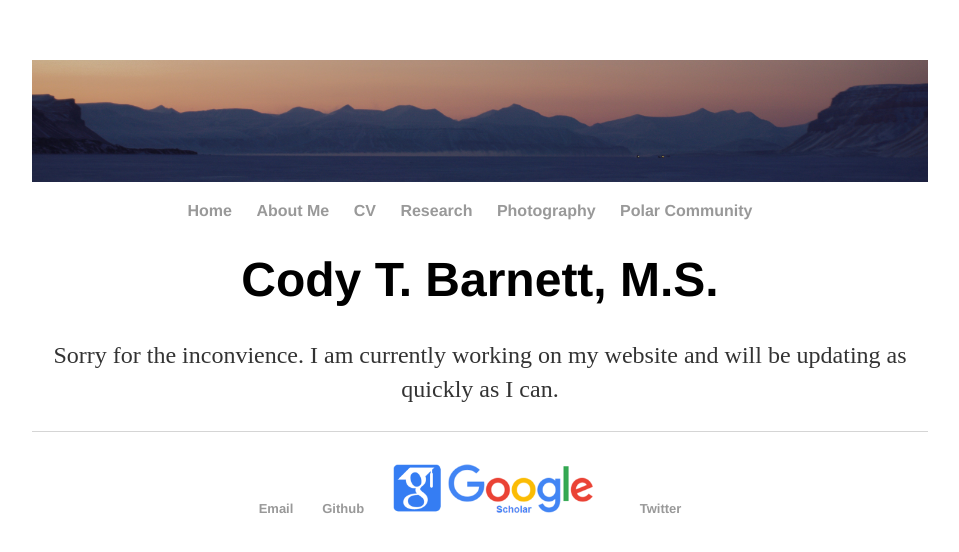
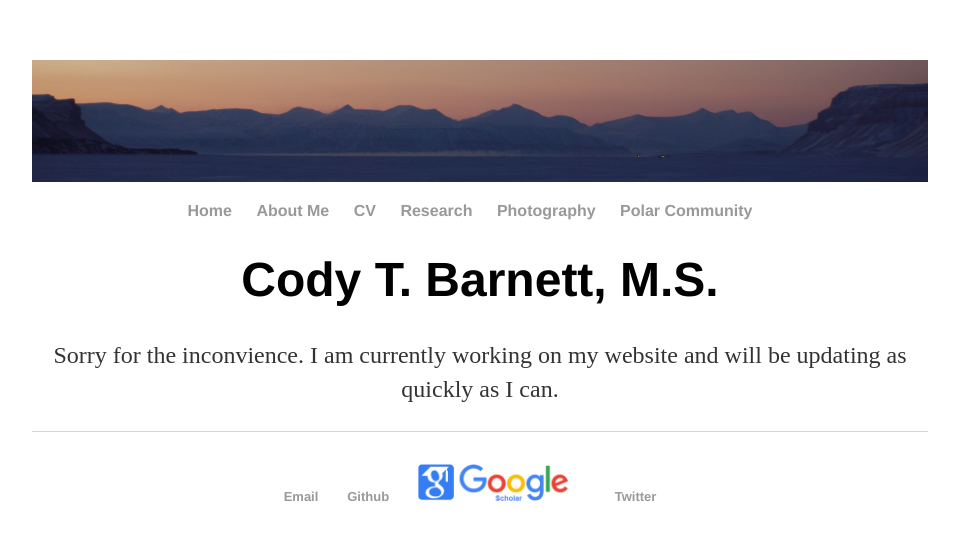
Before and after one commit to Cbarnett207/CBarnett207.github.io, a Jekyll site: the page built from index.html, in a window 1280 px wide. Shown: the top 552 px of the page, without its empty margins (160-1119 px from the left). Built offline with Jekyll 4.4.1, drawn with Linux system fonts in a browser that asks for light colours.

Commit message:
Update default.html

```diff
--- a/_layouts/default.html
+++ b/_layouts/default.html
@@ -27,7 +27,7 @@
 	    		<ul>
 	        		<div align="center"><li><a href="mailto:codybarnett@ku.edu"><font size="2cm">Email</font></a></li>
 					<li><a href="https://github.com/Cbarnett207"><font size="2cm">Github</font></a></li>
-					<li><a href="https://scholar.google.com/citations?hl=en&view_op=list_works&gmla=AJsN-F4UgN5ueqeUOfjsqjmC7_p0A4dthMC9-y24TSlu-DjdC71s1ohvj_F66HKdx54Srv8PvgNy4anPrpieR786HQYsx5WQDQ&user=_cGjc70AAAAJ"><img src="/images/pngkit_google-logo-2015-png_329634.png" width="200pt" alt="GitHub logo"/>&nbsp;&nbsp;</a></li>
+					<li><a href="https://scholar.google.com/citations?hl=en&view_op=list_works&gmla=AJsN-F4UgN5ueqeUOfjsqjmC7_p0A4dthMC9-y24TSlu-DjdC71s1ohvj_F66HKdx54Srv8PvgNy4anPrpieR786HQYsx5WQDQ&user=_cGjc70AAAAJ"><img src="/images/pngkit_google-logo-2015-png_329634.png" width="150pt" alt="GitHub logo"/>&nbsp;&nbsp;</a></li>
 					<li><a href="https://twitter.com/CodyTBarnett"><font size="2cm">Twitter</font></a></li>
 
 			</div>
```
